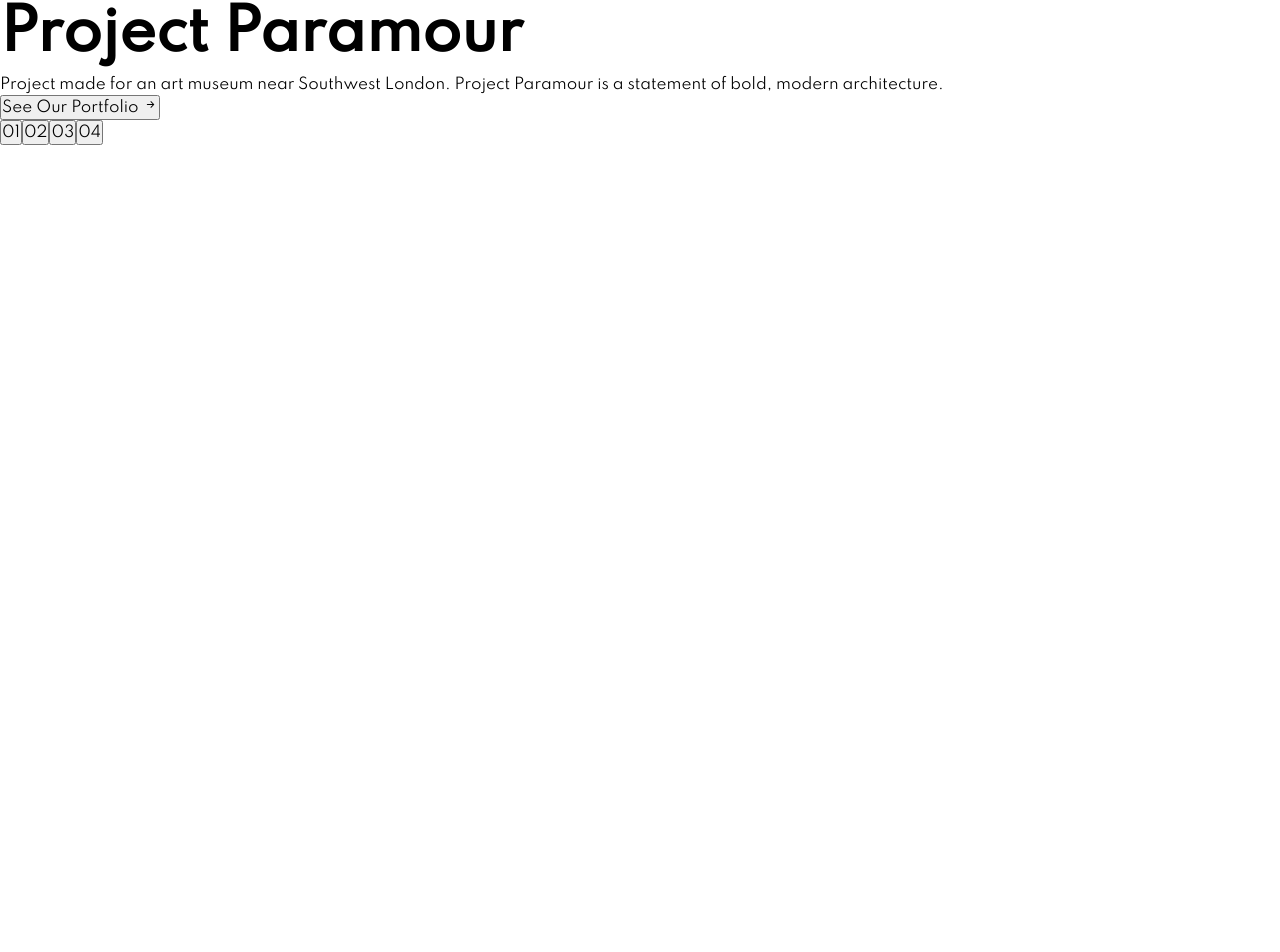
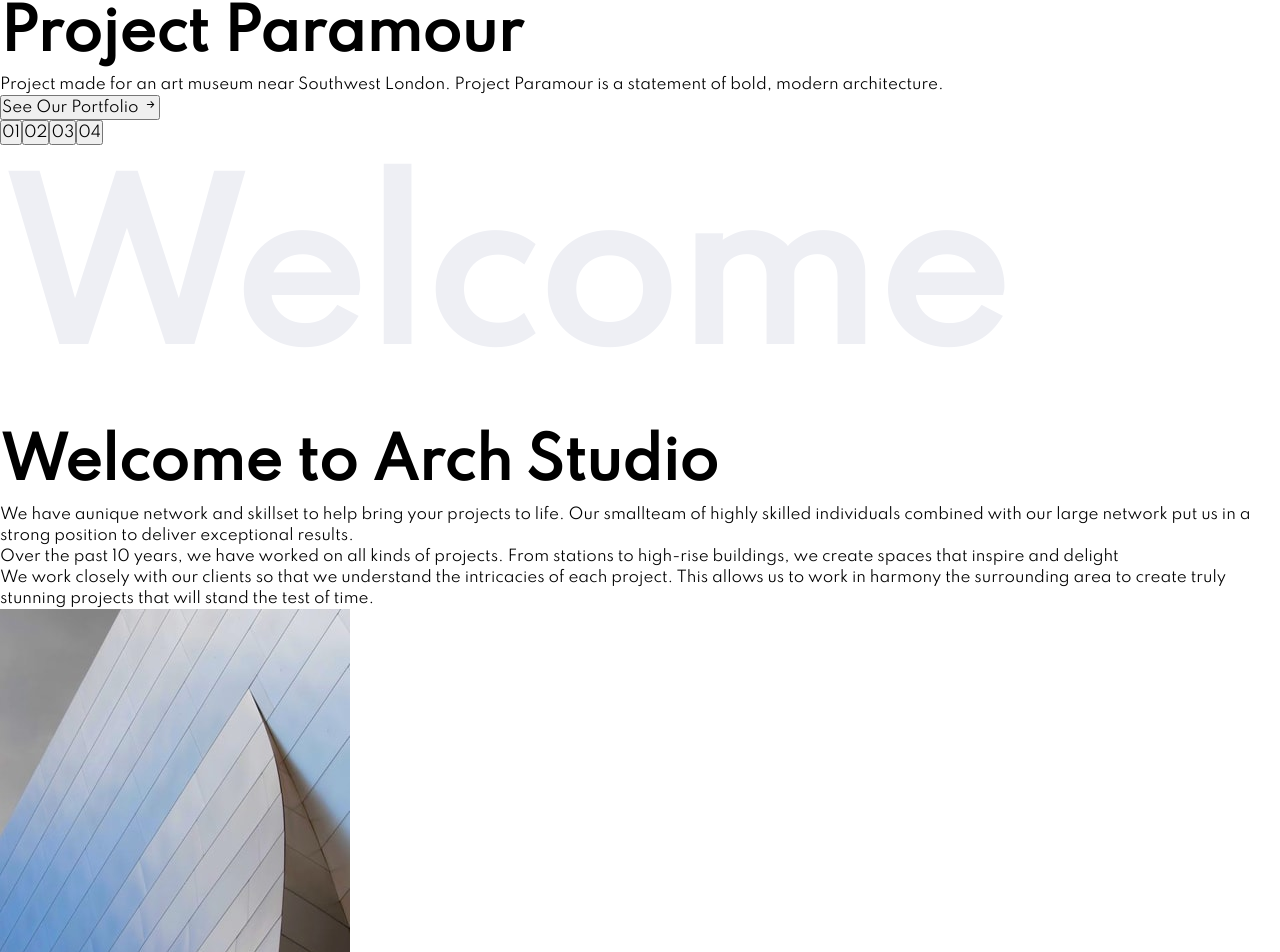
Before and after one commit to Kl3va/arch-studio, a React (Create React App) app: page / in a window 1280 px wide. Shown: the part 827-1779 px from the top of the page. Before the commit the page ends 972 px from the top, so only its background shows below. Built offline with nearby package versions, Linux system fonts and the light colour scheme.

Commit message:
added welcome section

```diff
--- a/src/data/homeData/homeHeader.js
+++ b/src/data/homeData/homeHeader.js
@@ -84,7 +84,7 @@ export const header = {
 export const subHeader = {
   headingLarge: "Welcome",
   headingSmall: " Welcome to Arch Studio",
-  text: [
+  texts: [
     "We have aunique network and skillset to help bring your projects to life. Our smallteam of highly skilled individuals combined with our large network put us in a strong position to deliver exceptional results.",
     "Over the past 10 years, we have worked on all kinds of projects. From stations to high-rise buildings, we create spaces that inspire and delight",
     "We work closely with our clients so that we understand the intricacies of each project. This allows us to work in harmony the surrounding area to create truly stunning projects that will stand the test of time.",
--- a/src/pages/home/Header.js
+++ b/src/pages/home/Header.js
@@ -13,7 +13,7 @@ const Header = ({ btnText, btnGroupText, mainContents }) => {
         <picture className="header-image">
           <source media="(max-width: 573px)" srcSet={tabletImg} />
           <source media="(max-width: 375px)" srcSet={mobileImg} />
-          <img src={desktopImg} alt="project-img" />
+          <img loading="lazy" src={desktopImg} alt="project-img" />
         </picture>
         <div>
           <h1 className="heading-small">{heading}</h1>
--- a/src/pages/home/Home.js
+++ b/src/pages/home/Home.js
@@ -1,13 +1,16 @@
 import React from "react";
+//Components
 import Header from "./Header";
+import Welcome from "./Welcome";
 
 //data
-import { header } from "../../data/homeData/homeHeader";
+import { header, subHeader } from "../../data/homeData/homeHeader";
 
 const Home = () => {
   return (
     <>
       <Header {...header} />
+      <Welcome {...subHeader} />
     </>
   );
 };
--- a/src/pages/home/Welcome.js
+++ b/src/pages/home/Welcome.js
@@ -1,19 +1,23 @@
 import React from "react";
 
-const Welcome = () => {
+const Welcome = ({ headingLarge, headingSmall, texts, img }) => {
   return (
     <section className="welcome">
-      <h1 className="heading-large"></h1>
+      <h1 className="heading-large">{headingLarge}</h1>
       <div>
-        <h2 className="heading-small"></h2>
+        <h2 className="heading-small">{headingSmall}</h2>
         <div className="text-group">
-          <p className="text-primary"></p>
-          <p className="text-primary"></p>
-          <p className="text-primary"></p>
+          {texts.map((text, index) => {
+            return (
+              <p key={index} className="text-primary">
+                {text}
+              </p>
+            );
+          })}
         </div>
       </div>
       <div>
-        <img src="" alt="" />
+        <img loading="lazy" src={img} alt="welcome-img" />
       </div>
     </section>
   );
```
